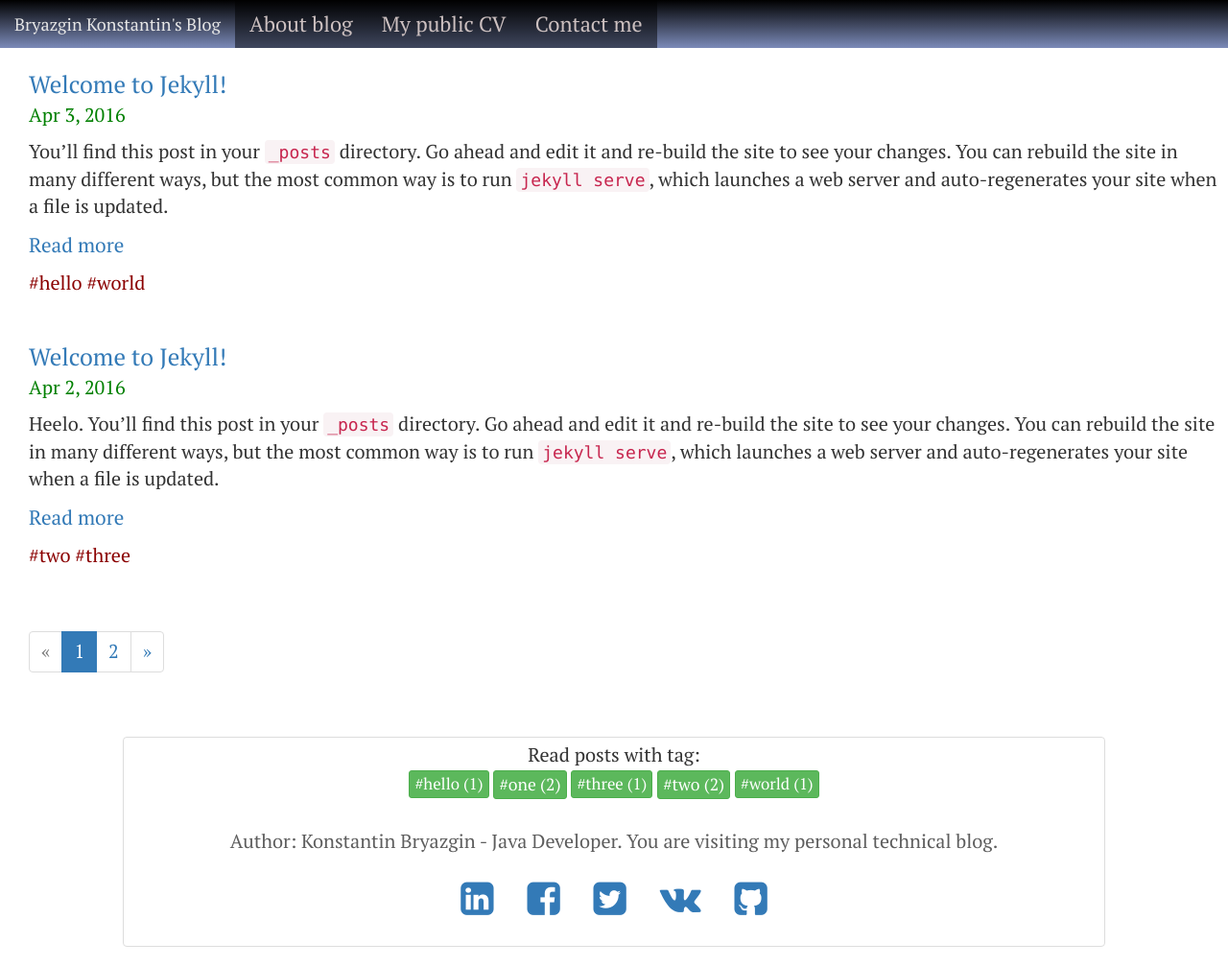
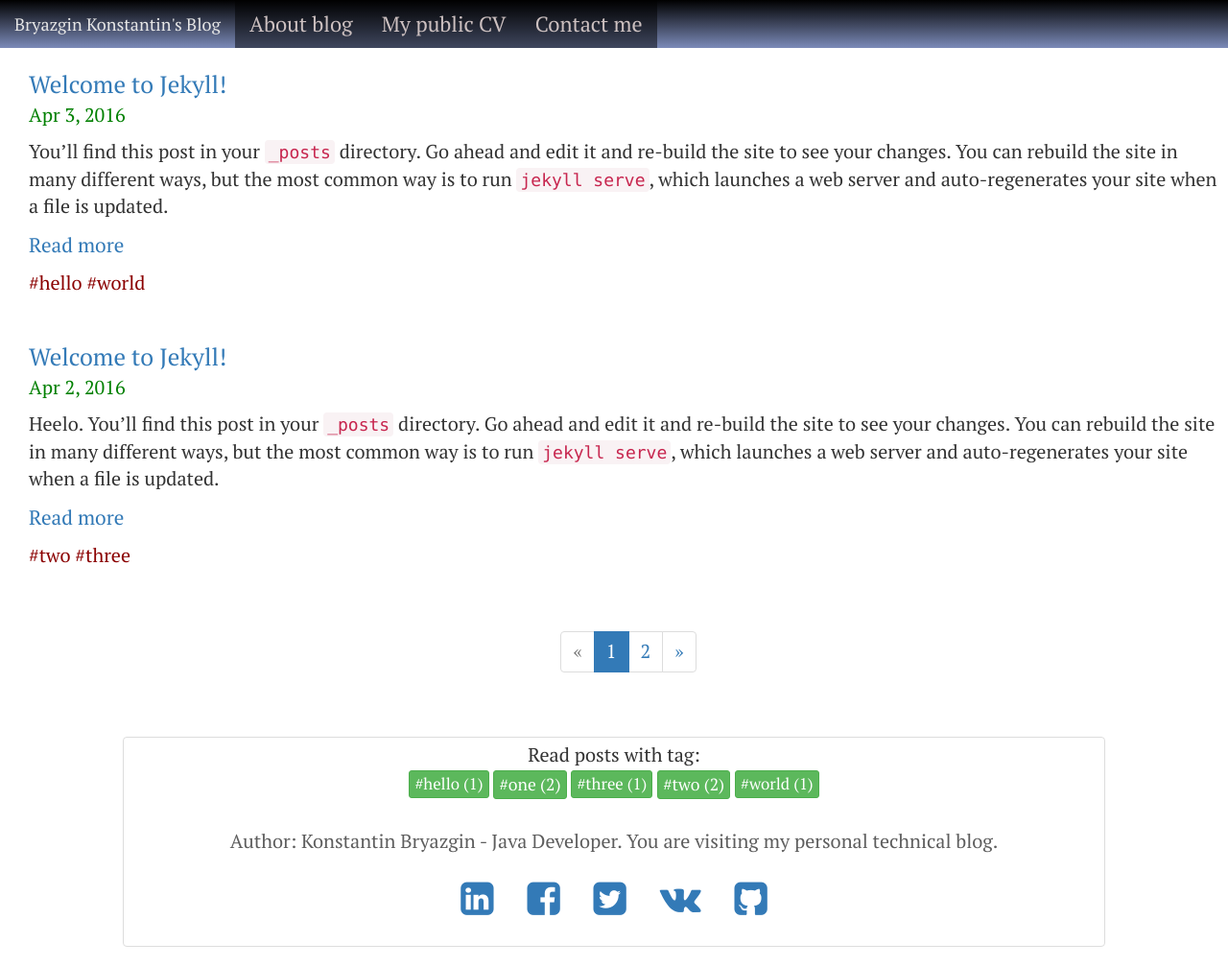
Before and after one commit to bryazginkos/bryazginkos.github.io, a Jekyll site: the page built from index.html, in a window 1280 px wide. Shown: the whole page at 96% size. Built offline with Jekyll 4.4.1, drawn with Linux system fonts in a browser that asks for light colours; the list of posts is cut into pages by our own code.

Commit message:
center pages

```diff
--- a/index.html
+++ b/index.html
@@ -22,10 +22,13 @@ layout: default
     {% endfor %}
 
     {% if paginator.total_pages > 1 %}
+    <div class="text-center">
         <nav>
             <ul class="pagination">
                 <li class="page-item {% if paginator.previous_page == nil %} disabled {% endif %}">
-      <a class="page-link" href="{{ paginator.previous_page_path | prepend: site.baseurl | replace: '//', '/' }}" aria-label="Previous">
+                    <a class="page-link"
+                       href="{{ paginator.previous_page_path | prepend: site.baseurl | replace: '//', '/' }}"
+                       aria-label="Previous">
                         <span aria-hidden="true">&laquo;</span>
                         <span class="sr-only">Previous</span>
                     </a>
@@ -33,17 +36,22 @@ layout: default
 
                 {% for page in (1..paginator.total_pages) %}
                 <li class="page-item {% if page == paginator.page %} active {% endif %}">
-      <a class="page-link" href="{% if page == 1 %} {{ paginator.previous_page_path | prepend: site.baseurl | replace: '//', '/' }} {% else %} {{ site.paginate_path | prepend: site.baseurl | replace: '//', '/' | replace: ':num', page }} {% endif %}">{{ page }}</a>
+                    <a class="page-link"
+                       href="{% if page == 1 %} {{ paginator.previous_page_path | prepend: site.baseurl | replace: '//', '/' }} {% else %} {{ site.paginate_path | prepend: site.baseurl | replace: '//', '/' | replace: ':num', page }} {% endif %}">{{
+                        page }}</a>
                 </li>
                 {% endfor %}
 
                 <li class="page-item {% if paginator.next_page == nil %} disabled {% endif %}">
-      <a class="page-link" href="{{ paginator.next_page_path | prepend: site.baseurl | replace: '//', '/' }}" aria-label="Previous">
+                    <a class="page-link"
+                       href="{{ paginator.next_page_path | prepend: site.baseurl | replace: '//', '/' }}"
+                       aria-label="Previous">
                         <span aria-hidden="true">&raquo;</span>
                         <span class="sr-only">Next</span>
                     </a>
                 </li>
             </ul>
         </nav>
+    </div>
     {% endif %}
 </div>
```
Lines whose indentation alone changed are shown as unchanged.
